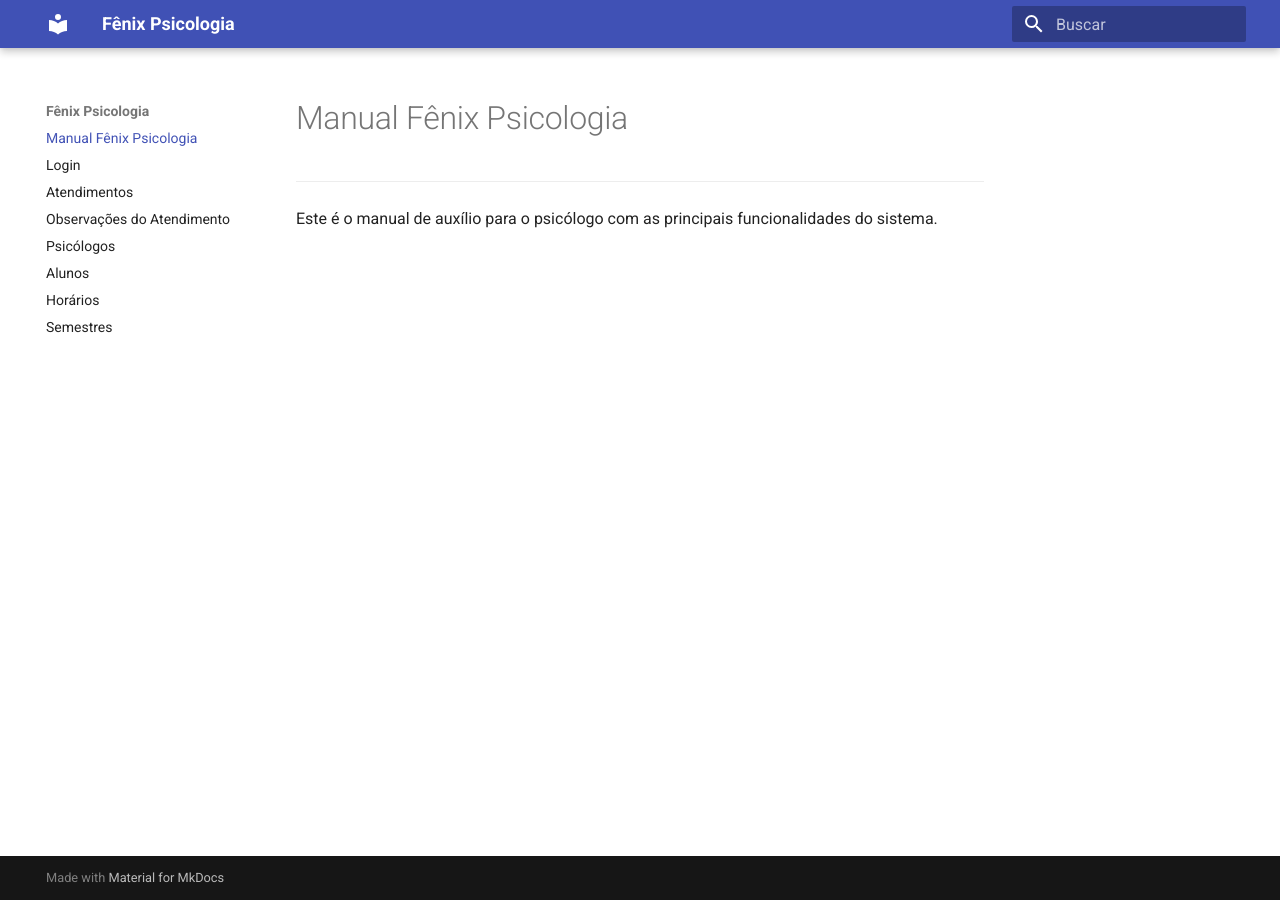
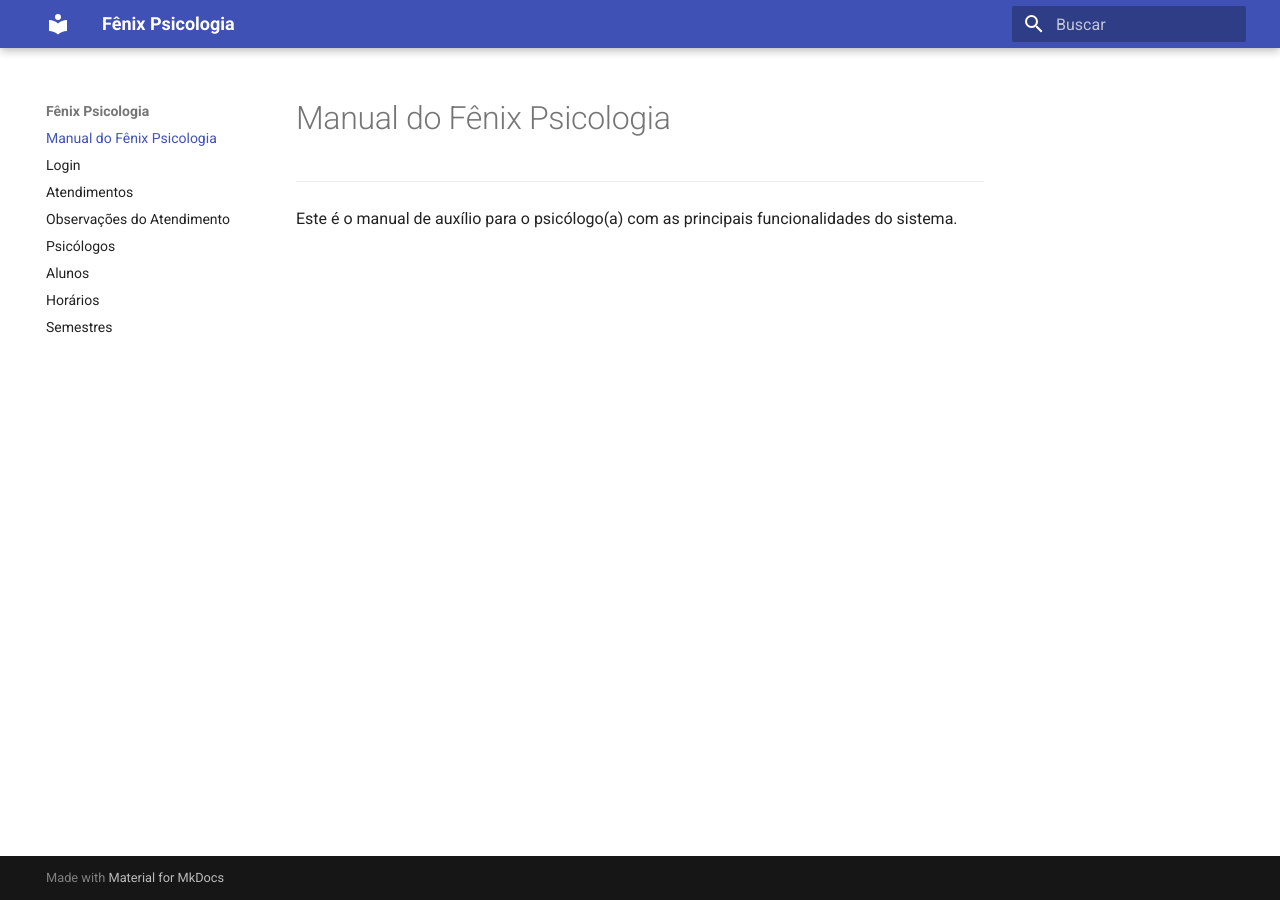
Before and after one commit to fenixpsicologia/fenixpsicologia.github.io, an MkDocs documentation site: the page built from docs/index.md, in a window 1280 px wide. Built offline with MkDocs 1.6.1 and Material for MkDocs 9.7.7, drawn with Linux system fonts in a browser that asks for light colours.

Commit message:
Atualização de palavra.

```diff
--- a/docs/index.md
+++ b/docs/index.md
@@ -1,4 +1,4 @@
-# Manual Fênix Psicologia
+# Manual do Fênix Psicologia
 ---
 
-Este é o manual de auxílio para o psicólogo com as principais funcionalidades do sistema.
+Este é o manual de auxílio para o psicólogo(a) com as principais funcionalidades do sistema.
```
Also changed, not shown: site/404.html, site/alunos/index.html, site/atendimentos/index.html, site/horarios/index.html, site/index.html, site/login/index.html, site/observacoes/index.html, site/psicologos/index.html, site/search/search_index.json, site/semestres/index.html, 1 other file.
